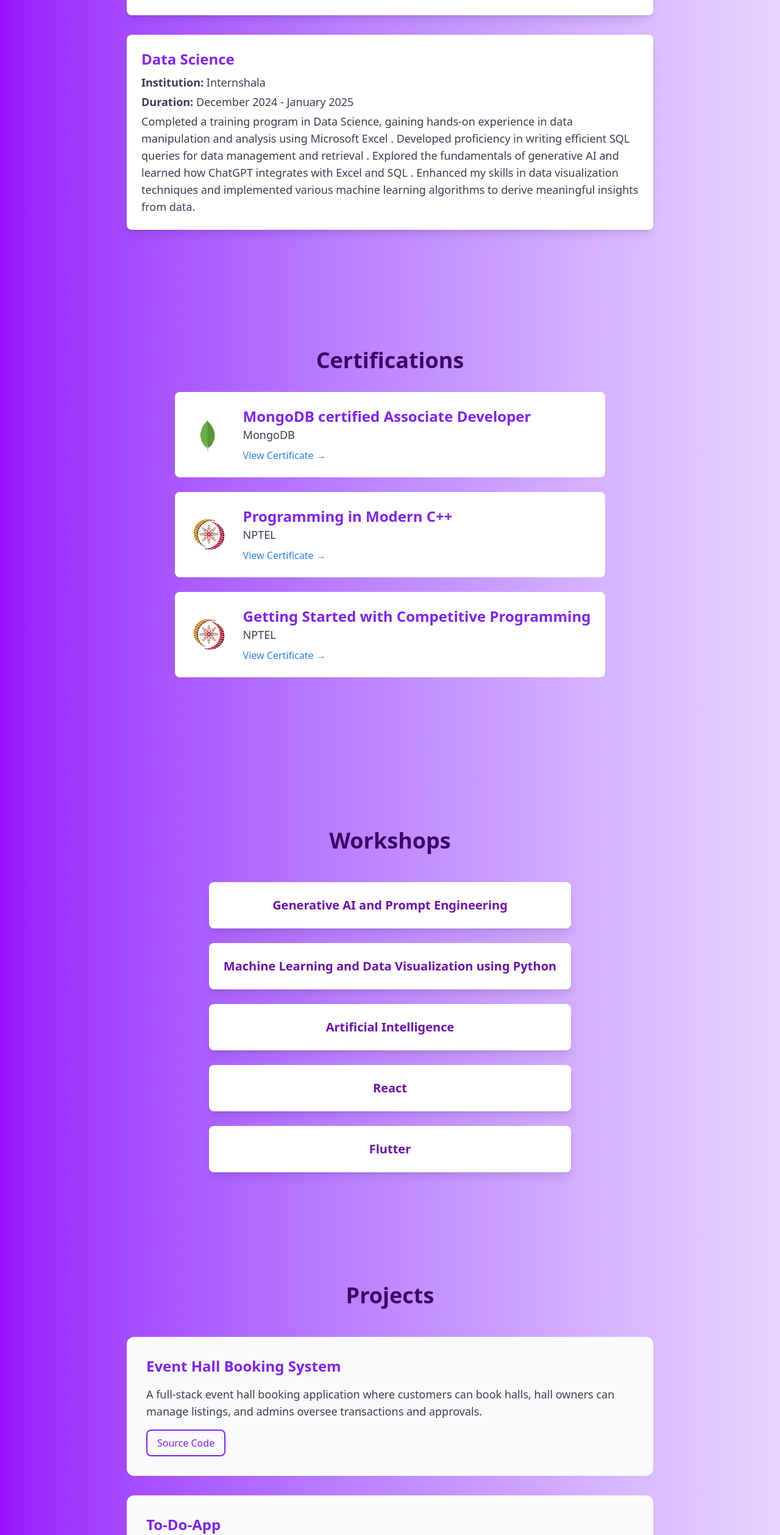
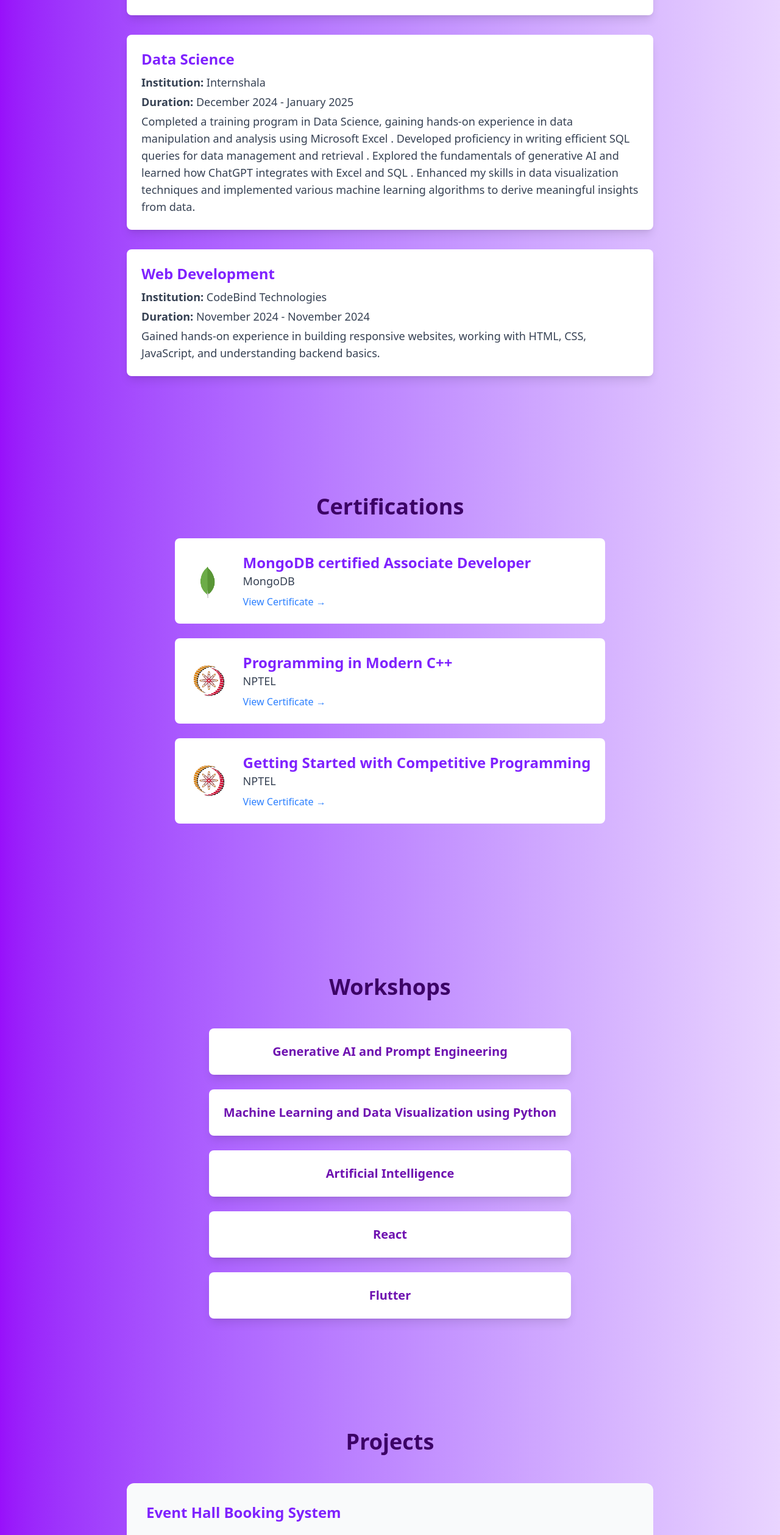
Before and after one commit to Sk1kavi/my-portfolio, a React (Vite) app: page / in a window 1280 px wide. Shown: the part 4779-7297 px from the top of the page at 61% size. Built offline with nearby package versions, Linux system fonts and the light colour scheme.

Commit message:
updated training and project

```diff
--- a/src/components/Navbar.jsx
+++ b/src/components/Navbar.jsx
@@ -1,4 +1,4 @@
-import { motion } from "framer-motion"; // Import if you want to add animations
+import { motion } from "framer-motion";
 
 const Navbar = () => {
   return (
--- a/src/pages/Projects.jsx
+++ b/src/pages/Projects.jsx
@@ -6,11 +6,6 @@
       title: "Event Hall Booking System",
       description: "A full-stack event hall booking application where customers can book halls, hall owners can manage listings, and admins oversee transactions and approvals.",
       repo: "https://github.com/Sk1kavi/event-hall-booking-system"
-    },
-    {
-      title: "To-Do-App",
-      description: "A simple To-Do List application built using Java and Spring Boot. It allows users to add, complete, and delete tasks efficiently. The project is version-controlled with GitHub and designed for future enhancements.",
-      repo: "https://github.com/Sk1kavi/To-Do-App"
     },
     {
       title: "Daily Journal",
--- a/src/pages/Training.jsx
+++ b/src/pages/Training.jsx
@@ -28,6 +28,12 @@
       duration: "December 2024 - January 2025",
       description: "Completed a training program in Data Science, gaining hands-on experience in data manipulation and analysis using Microsoft Excel . Developed proficiency in writing efficient SQL queries for data management and retrieval . Explored the fundamentals of generative AI and learned how ChatGPT integrates with Excel and SQL . Enhanced my skills in data visualization techniques and implemented various machine learning algorithms to derive meaningful insights from data."
       },
+      {
+        title: " Web Development",
+        institution: "CodeBind Technologies",
+        duration: "November 2024 - November 2024",
+        description: "Gained  hands-on experience in building responsive websites, working with HTML, CSS, JavaScript, and understanding backend basics."
+      }
   ];
 
   return (
```
